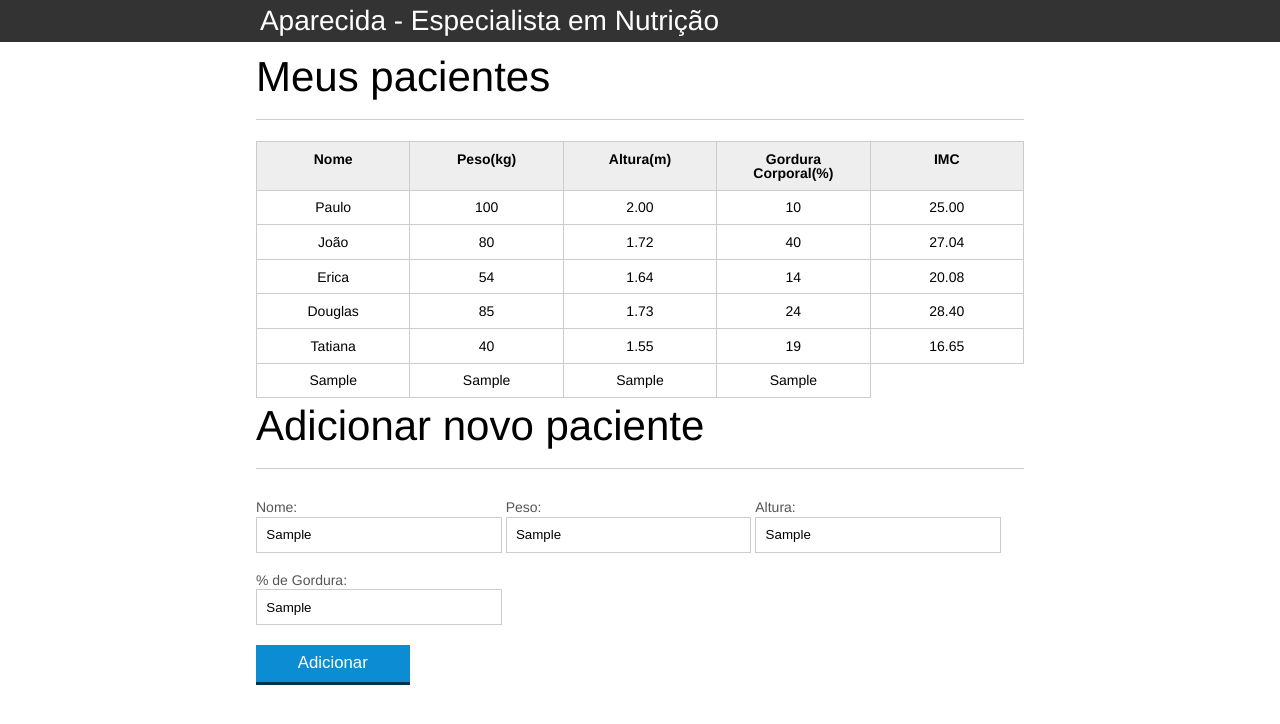
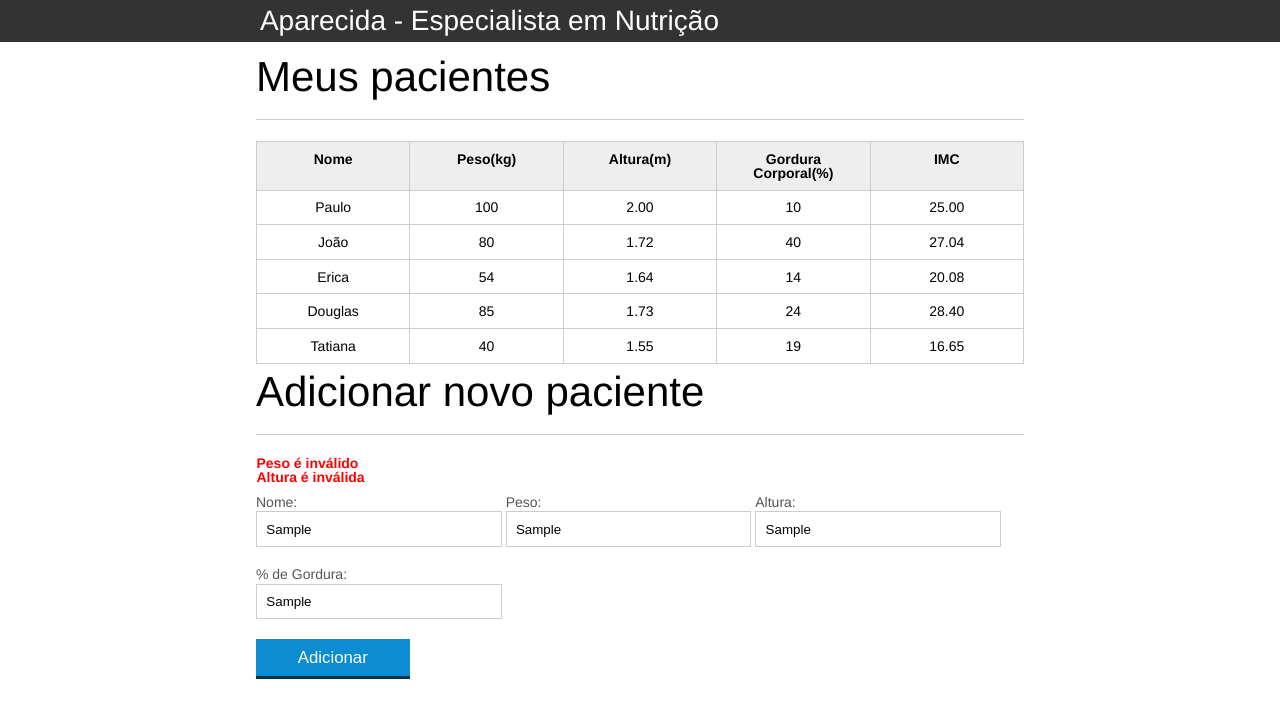
Before and after one commit to guihsabino/Alura-JavaScript-I, a plain HTML site: page index.html in a window 1280 px wide. Both pictures are taken after typing "Sample", "Sample", "Sample", "Sample" into the empty fields and a click on the button "Adicionar". Drawn offline with Linux system fonts and the light colour scheme.

Commit message:
Add files via upload

```diff
--- a/css/index.css
+++ b/css/index.css
@@ -134,3 +134,10 @@ button[disabled=disabled], button:disabled {
 .paciente-invalido {
 	background-color: rgba(201, 36, 36, 0.795);
 }
+
+#mensagens-erro {
+	padding: 0.5px;
+	color: red;
+	text-shadow: black;
+	font-weight: bold;
+}
--- a/index.html
+++ b/index.html
@@ -75,6 +75,7 @@
 	</main>
 	<section class="container">
 		<h2 id="titulo-form">Adicionar novo paciente</h2>
+		<ul id="mensagens-erro"></ul>
 		<form id="form-adiciona">
 			<div class="grupo">
 				<label for="nome">Nome:</label>
--- a/js/form.js
+++ b/js/form.js
@@ -3,35 +3,125 @@
 var botaoAdicionar = document.querySelector("#adicionar-paciente");
 botaoAdicionar.addEventListener("click", function (event) {
 
+    // previne as ações padrões do navegador
     event.preventDefault();
 
     var form = document.querySelector("#form-adiciona");
 
-    var nome = form.nome.value;
-    var peso = form.peso.value;
-    var altura = form.altura.value;
-    var gordura = form.gordura.value;
+    //pegando os valores do HTML usando a função
+    var paciente = extrairPaciente(form);
 
-    var pacienteTr = document.createElement("tr");
+    // criando a tr na tabela do HTML e colocando as tds
+    var pacienteTr = montaTr(paciente);
 
-    var nomeTd = document.createElement("td");
-    var pesoTd = document.createElement("td");
-    var alturaTd = document.createElement("td");
-    var gorduraTd = document.createElement("td");
-    var imcTd = document.createElement("td");
+    // criando variavel para mostrar erro pro usuario
+    var erros = validaPacientes(paciente);
+    console.log(erros);
+    if (erros.length > 0) {
+        exibeMensagensDeErro(erros);
+        return;
+    }
 
-    nomeTd.textContent = nome;
-    pesoTd.textContent = peso;
-    alturaTd.textContent = altura;
-    gorduraTd.textContent = gordura;
-
-    pacienteTr.appendChild(nomeTd);
-    pacienteTr.appendChild(pesoTd);
-    pacienteTr.appendChild(alturaTd);
-    pacienteTr.appendChild(gorduraTd);
-
+    //criando a variavel tabela que representa a tabela do HTML
     var tabela = document.querySelector("#tabela-pacientes");
 
+    // colocando a tr que criamos dentro da tabela do HTML
     tabela.appendChild(pacienteTr);
 
+    // limpando o formulario após add
+    form.reset();
+    var limpaMsgErro = document.querySelector("#mensagens-erro");
+    limpaMsgErro.innerHTML = "";
+
 });
+
+/* Area de funções do Form */
+
+// função que exibre mensagens de erro
+function exibeMensagensDeErro(erros) {
+    var ul = document.querySelector("#mensagens-erro");
+    ul.innerHTML = "";
+
+    // cria os li dentro da ul e joga o conteudo neles
+    erros.forEach(function (erro) {
+        var li = document.createElement("li");
+        li.textContent = erro;
+        ul.appendChild(li);
+    });
+}
+
+// função para extrair os pacientes do HTML
+function extrairPaciente(form) {
+    //criando paciente para extrair suas caracteristicas
+    var paciente = {
+        nome: form.nome.value,
+        peso: form.peso.value,
+        altura: form.altura.value,
+        gordura: form.gordura.value,
+        imc: calculaImc(form.peso.value, form.altura.value)
+    }
+    return paciente;
+}
+
+// função para montar a tr e colocar as tds nela
+function montaTr(paciente) {
+
+    //montando a tr, e adicionando a classe paciente na tr
+    var pacienteTr = document.createElement("tr");
+    pacienteTr.classList.add("paciente");
+
+    /* montando as tds, e adicionando suas respectivas classes (função),
+       jogando o conteudo de texto das tds criadas para os valores no HTML (parametros da função)
+       e fazendo as tds virarem filhas das trs (append) */
+    pacienteTr.appendChild(montaTd(paciente.nome, "info-nome"));
+    pacienteTr.appendChild(montaTd(paciente.peso, "info-peso"));
+    pacienteTr.appendChild(montaTd(paciente.altura, "info-altura"));
+    pacienteTr.appendChild(montaTd(paciente.gordura, "info-gordura"));
+    pacienteTr.appendChild(montaTd(paciente.imc, "info-imc"));
+
+    return pacienteTr;
+}
+
+// função que monta uma td
+function montaTd(dado, classe) {
+    // criando td no HTML e aadicionando seus conteudos
+    var td = document.createElement("td");
+    td.textContent = dado;
+    td.classList.add(classe);
+
+    return td;
+}
+
+/* Área de Validações */
+
+function validaPacientes(paciente) {
+
+    var erros = [];
+
+    if (paciente.nome.length == 0) {
+        erros.push("O nome não pode ser em branco");
+    }
+
+    if (paciente.gordura.length == 0) {
+        erros.push("A gordura não pode ser em branco");
+    }
+
+    if (paciente.peso.length == 0) {
+        erros.push("O peso não pode ser em branco");
+    }
+
+    if (paciente.altura.length == 0) {
+        erros.push("A altura não pode ser em branco");
+    }
+
+    if (!validaPeso(paciente.peso)) {
+        erros.push("Peso é inválido");
+    }
+
+    if (!validaAltura(paciente.altura)) {
+        erros.push("Altura é inválida");
+    }
+
+    return erros;
+
+}
--- a/js/imc.js
+++ b/js/imc.js
@@ -13,30 +13,61 @@ for (i = 0; i < pacientes.length; i++) {
     var tdAltura = paciente.querySelector(".info-altura");
     var altura = tdAltura.textContent;
 
-    var campo_imc = paciente.querySelector(".info-imc");
+    var tdImc = paciente.querySelector(".info-imc");
 
-    var peso_valido = true;
-    var altura_valida = true;
+    var peso_valido = validaPeso(peso);
+    var altura_valida = validaAltura(altura);
 
-    if (peso <= 0 || peso >= 1000) {
+    // Validação de Peso e Altura
+    if (!peso_valido) {
         //alert("peso invalido");
         console.log("Peso Invalido!");
         peso_valido = false;
-        campo_imc.textContent = ("Peso Invalido!");
+        tdImc.textContent = ("Peso Invalido!");
         paciente.classList.add("paciente-invalido");
     }
-    if (altura <= 0 || altura >= 3.0) {
+    if (!altura_valida) {
         //alert("altura invalida");
-        console.log("Peso Invalido!");
+        console.log("Altura Invalida!");
         altura_valida = false;
-        campo_imc.textContent = ("Altura Invalida!");
+        tdImc.textContent = ("Altura Invalida!");
         paciente.classList.add("paciente-invalido");
     }
 
+    // Calculo do IMC
     if (peso_valido && altura_valida) {
-        var imc = peso / (altura * altura);
-        campo_imc.textContent = imc.toFixed(2);
-    } else {
-        tdImc.textContent = "Altura e/ou peso inválidos!"
+        // sendo valido, passa os valores pra função
+        var imc = calculaImc(peso, altura);
+        tdImc.textContent = imc;
     }
 }
+
+/* Area de Funções */
+
+//função que valida peso
+function validaPeso(peso) {
+    if (peso >= 0 && peso <= 1000) {
+        return true;
+    } else {
+        return false;
+    }
+}
+
+//função que valida altura
+function validaAltura(altura) {
+    if (altura >= 0 && altura <= 2.5) {
+        return true;
+    } else {
+        return false;
+    }
+}
+
+// função que calcula IMC
+function calculaImc(peso, altura) {
+    // inicia a variavel de calculo com 0, faz o calculo, e retorna pro tdImc
+    var imc = 0;
+
+    imc = peso / (altura * altura);
+
+    return imc.toFixed(2);
+}
```
